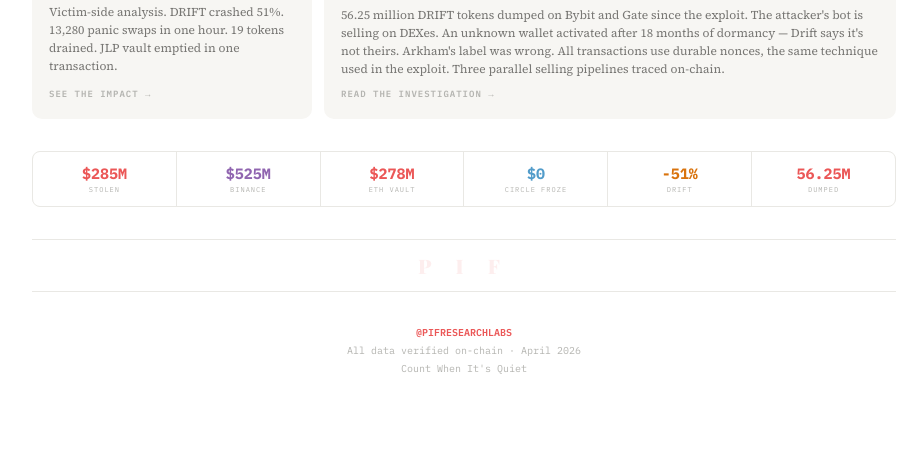
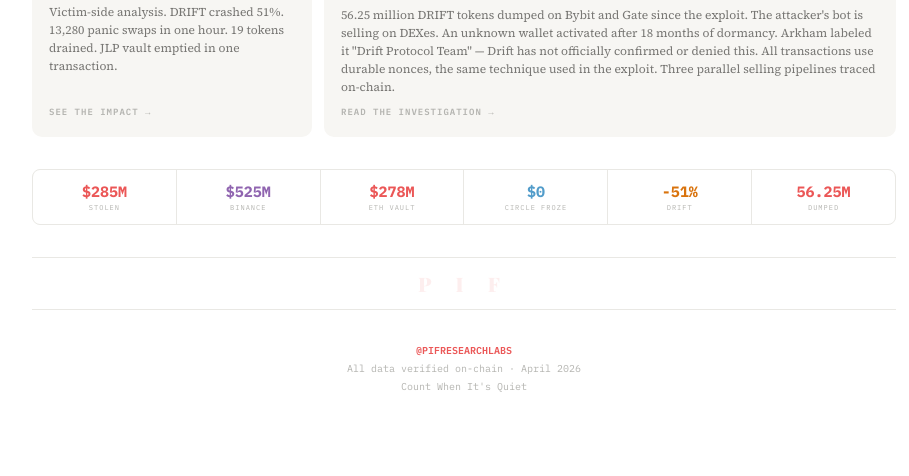
Before and after one commit to pifresearchlabs/drift-protocol-investigation, a plain HTML site: page index.html in a window 1280 px wide. Shown: the part 655-1131 px from the top of the page, without its empty margins (176-1085 px from the left). Drawn offline with nearby package versions, Linux system fonts and the light colour scheme; a web font is replaced by a local one.

Commit message:
Add files via upload

```diff
--- a/index.html
+++ b/index.html
@@ -179,7 +179,7 @@
 <div class="card-num-label" style="color:#C4554D">05 — Who's Selling DRIFT? <span class="new-badge">NEW</span></div>
 <div class="card-title">Who's Selling DRIFT?</div>
 <div class="card-big" style="color:#EB5757">56.25M tokens</div>
-<div class="card-desc">56.25 million DRIFT tokens dumped on Bybit and Gate since the exploit. The attacker's bot is selling on DEXes. An unknown wallet activated after 18 months of dormancy — Drift says it's not theirs. Arkham's label was wrong. All transactions use durable nonces, the same technique used in the exploit. Three parallel selling pipelines traced on-chain.</div>
+<div class="card-desc">56.25 million DRIFT tokens dumped on Bybit and Gate since the exploit. The attacker's bot is selling on DEXes. An unknown wallet activated after 18 months of dormancy. Arkham labeled it "Drift Protocol Team" — Drift has not officially confirmed or denied this. All transactions use durable nonces, the same technique used in the exploit. Three parallel selling pipelines traced on-chain.</div>
 <div class="card-cta">Read the investigation <span>→</span></div>
 </a>
 
```
